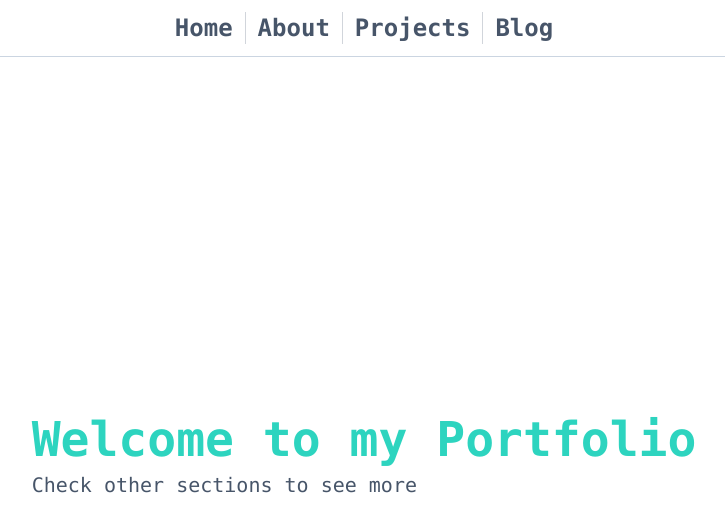
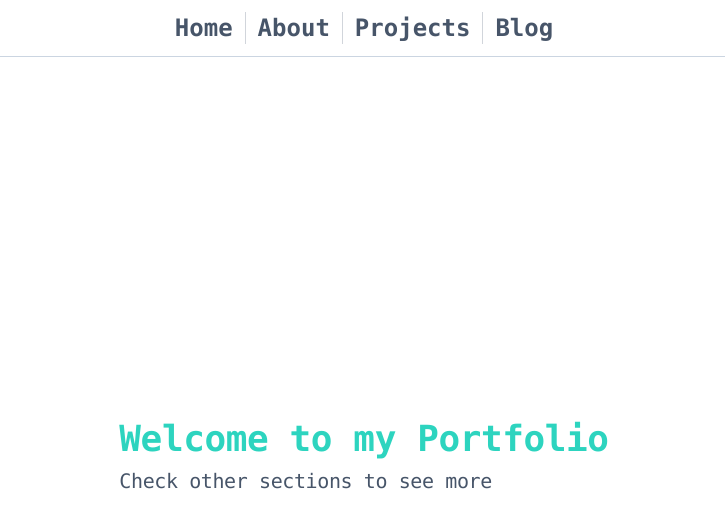
Before and after one commit to Ali-Hussein-dev/Ali-Hussein-dev, a Next.js app: page / in a window 1280 px wide. Shown: the top 532 px of the page, without its empty margins (276-1001 px from the left). Built offline with nearby package versions, Linux system fonts and the light colour scheme.

Commit message:
update header size, tracking

```diff
--- a/src/pages/_app.tsx
+++ b/src/pages/_app.tsx
@@ -9,7 +9,7 @@ const MyApp: React.FC<{ Component: React.FC; pageProps: any }> = ({
 }): JSX.Element => {
   return (
     <ChakraProvider>
-      <main className="h-screen font-mono text-blueGray-600">
+      <main className="h-screen font-mono tracking-tight text-blueGray-600">
         <Head>
           <link rel="icon" href="/favicon-32x32.png" />
           <meta name="viewport" content="width=device-width, initial-scale=1" />
--- a/src/pages/index.tsx
+++ b/src/pages/index.tsx
@@ -1,7 +1,7 @@
 export const Home = (): JSX.Element => (
   <section className="flex flex-col items-center justify-center min-h-screen px-2">
     <div>
-      <h1 className="mb-2 text-5xl font-black text-teal-400">
+      <h1 className="mb-2 text-4xl font-black text-teal-400">
         Welcome to my Portfolio
       </h1>
       <p className="text-xl">Check other sections to see more</p>
```
